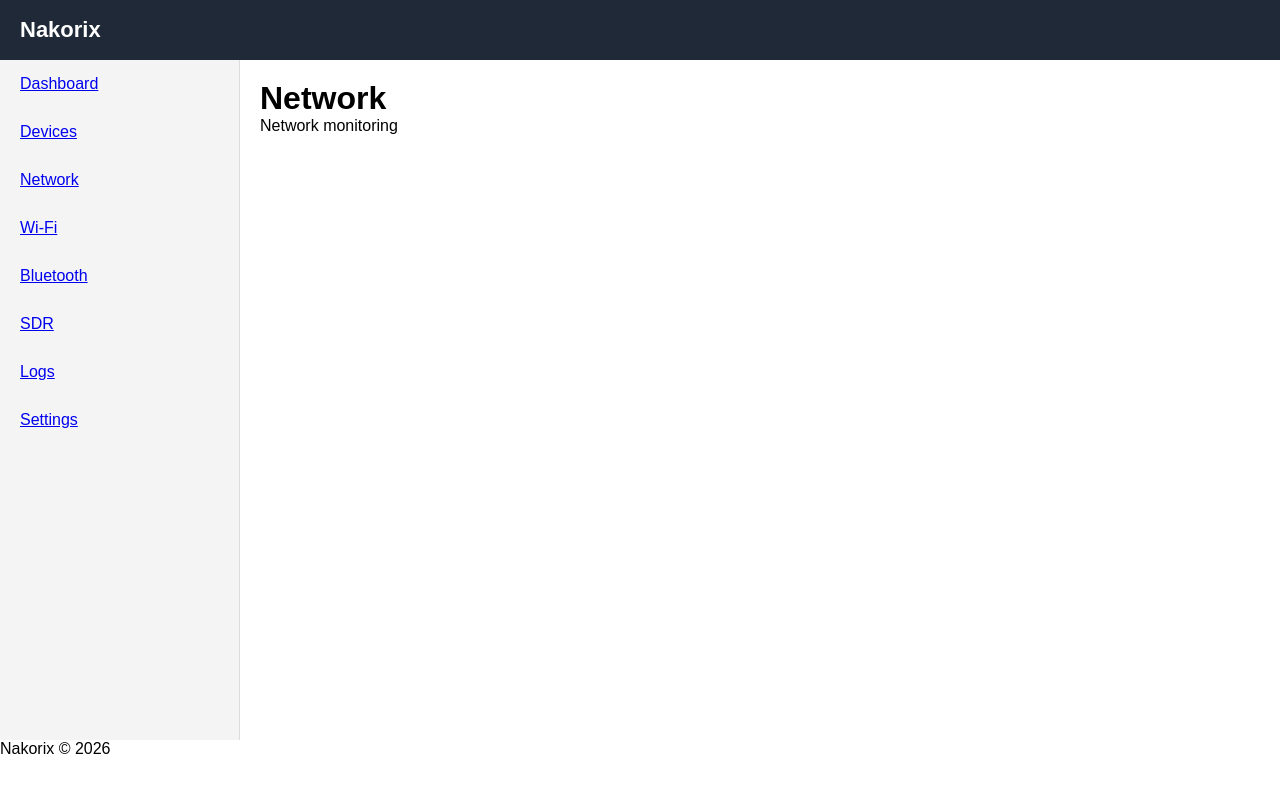
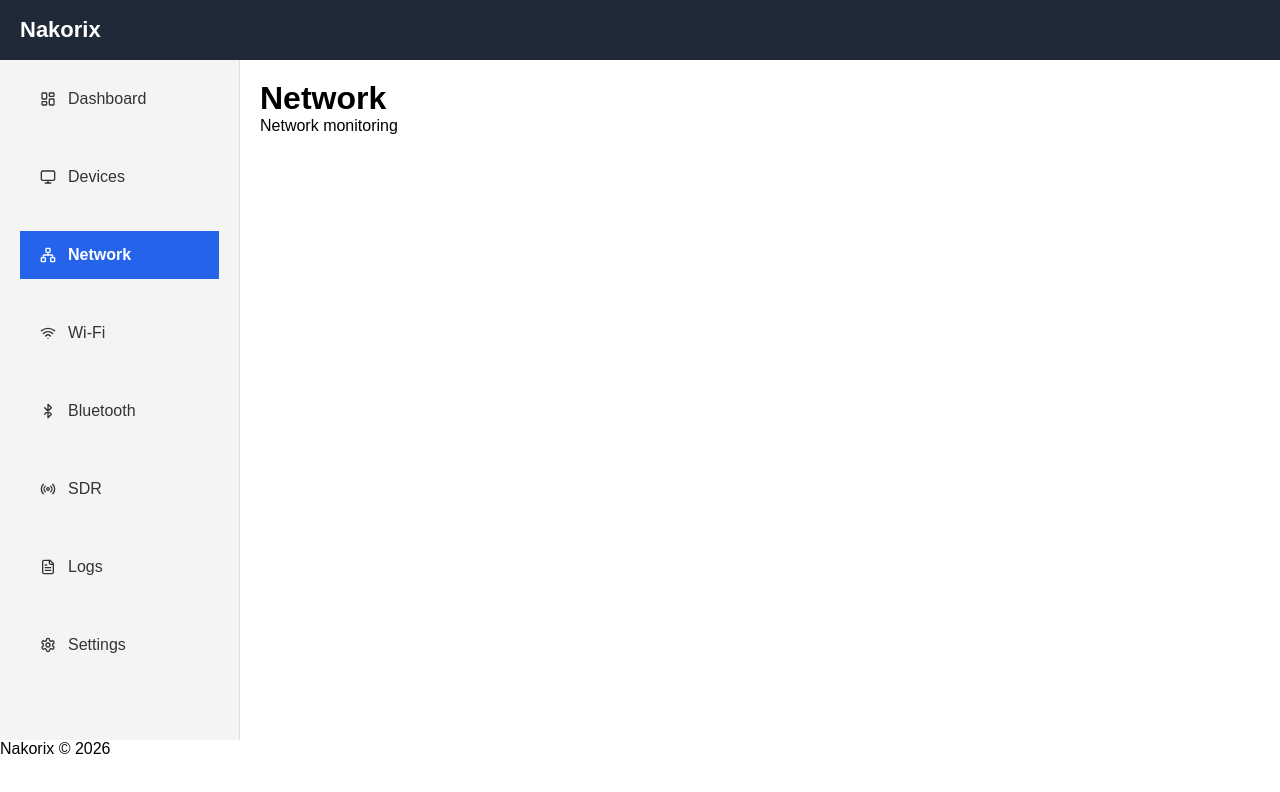
Before and after one commit to Ovidiu-Martalogu/Nakorix, a React (Vite) app: page /network in a window 1280 px wide. Shown: the top 792 px of the page. Built offline with nearby package versions, Linux system fonts and the light colour scheme.

Commit message:
adding icons on sidebar

```diff
--- a/package.json
+++ b/package.json
@@ -12,6 +12,7 @@
   "dependencies": {
     "react": "^19.2.8",
     "react-dom": "^19.2.8",
+    "react-icons": "^5.7.0",
     "react-router-dom": "^7.18.2"
   },
   "devDependencies": {
--- a/src/components/Sidebar.jsx
+++ b/src/components/Sidebar.jsx
@@ -1,18 +1,23 @@
-import { NavLink } from "react-router-dom"
-import menu from "../config/menu"
+import { NavLink } from "react-router-dom";
+import menu from "../config/menu";
 
 export default function Sidebar() {
     return (
         <aside>
             <ul>
-                {menu.map((item) => (
-                    <li key={item.id}>
-                        <NavLink to={item.path}>
-                            {item.title}
-                        </NavLink>
-                    </li>
-                ))}
+                {menu.map((item) => {
+                    const Icon = item.icon;
+
+                    return (
+                        <li key={item.id}>
+                            <NavLink to={item.path}>
+                                <Icon />
+                                <span>{item.title}</span>
+                            </NavLink>
+                        </li>
+                    );
+                })}
             </ul>
         </aside>
-    )
+    );
 }
--- a/src/config/menu.js
+++ b/src/config/menu.js
@@ -1,43 +1,70 @@
+
+import {
+    LuLayoutDashboard,
+    LuMonitor,
+    LuNetwork,
+    LuWifi,
+    LuBluetooth,
+    LuRadio,
+    LuFileText,
+    LuSettings,
+} from "react-icons/lu";
+
 const menu = [
     {
         id: 1,
         title: "Dashboard",
         path: "/dashboard",
+        icon: LuLayoutDashboard,
     },
     {
         id: 2,
         title: "Devices",
         path: "/devices",
+        icon: LuMonitor,
+
     },
     {
         id: 3,
         title: "Network",
         path: "/network",
+        icon: LuNetwork,
+
     },
     {
         id: 4,
         title: "Wi-Fi",
         path: "/wifi",
+        icon: LuWifi,
+
     },
     {
         id: 5,
         title: "Bluetooth",
         path: "/bluetooth",
+        icon: LuBluetooth,
+
     },
     {
         id: 6,
         title: "SDR",
         path: "/sdr",
+        icon: LuRadio,
+
     },
     {
         id: 7,
         title: "Logs",
         path: "/logs",
+        icon: LuFileText,
+
     },
     {
         id: 8,
         title: "Settings",
         path: "/settings",
+        icon: LuSettings,
+
     },
 ]
 
--- a/src/styles/sidebar.css
+++ b/src/styles/sidebar.css
@@ -17,3 +17,35 @@ aside li {
 aside li:hover {
     background: #e6e6e6;
 }
+
+aside a {
+    display: block;
+    padding: 15px 20px;
+
+    text-decoration: none;
+    color: #333;
+
+    transition: 0.2s;
+}
+
+aside a:hover {
+    background: #e6e6e6;
+}
+
+aside a.active {
+    background: #2563eb;
+    color: white;
+    font-weight: bold;
+}
+aside a {
+    display: flex;
+    align-items: center;
+    gap: 12px;
+
+    padding: 15px 20px;
+
+    color: #333;
+    text-decoration: none;
+
+    transition: 0.2s;
+}
```
Also changed, not shown: 1 other file (tests, documents, lock files or other folders).
